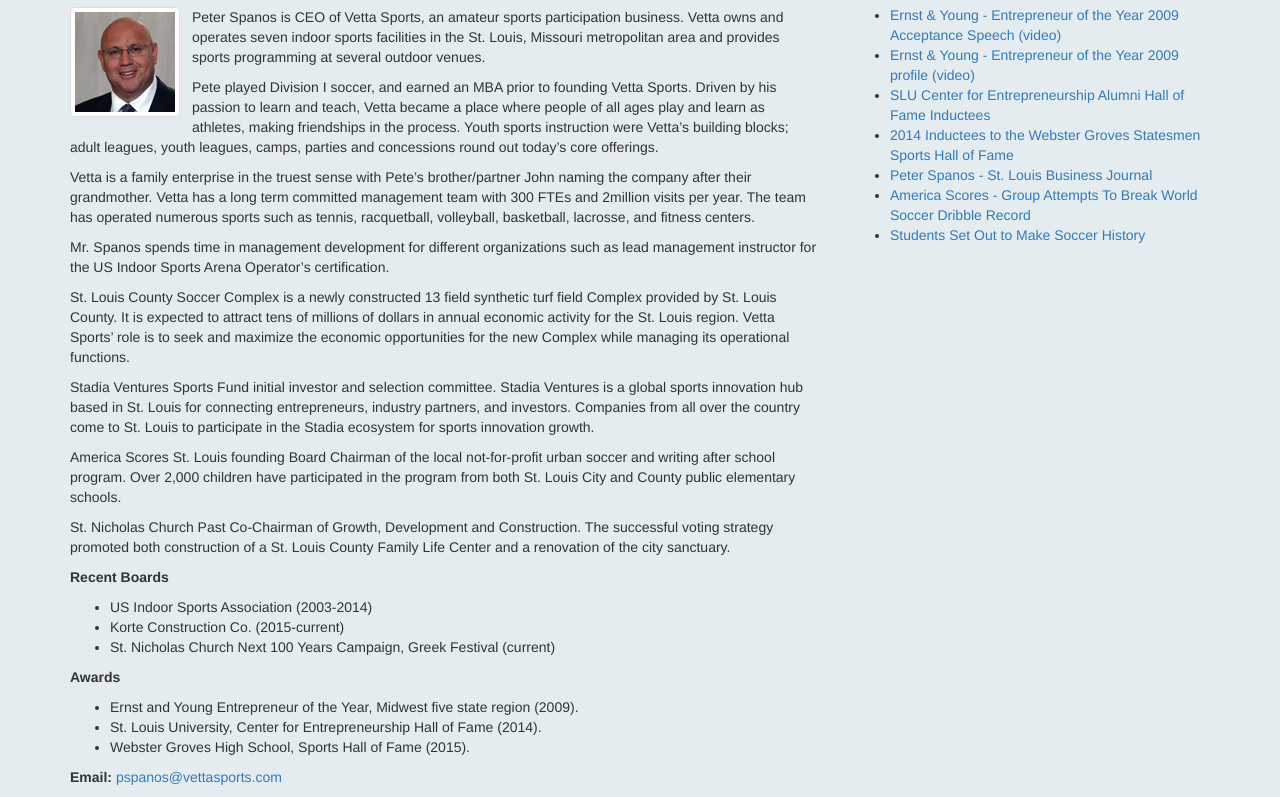
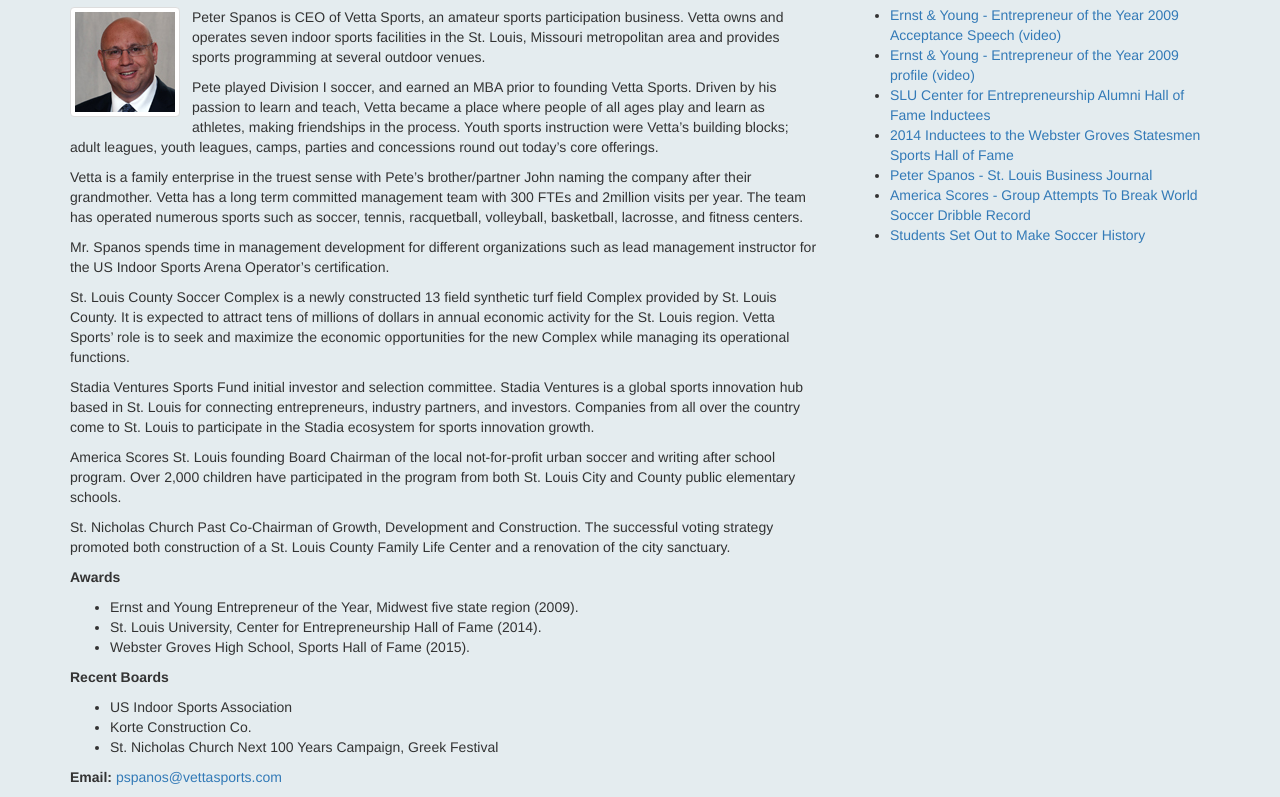
Before and after one commit to charlie-s/peterspanos.com, a plain HTML site: page index.html in a window 1280 px wide. Shown: the part 63-860 px from the top of the page. Drawn offline with nearby package versions, Linux system fonts and the light colour scheme.

Commit message:
Update index.html.
Content updates.

```diff
--- a/index.html
+++ b/index.html
@@ -37,27 +37,26 @@
 
                     <p>Peter Spanos is CEO of Vetta Sports, an amateur sports participation business. Vetta owns and operates seven indoor sports facilities in the St. Louis, Missouri metropolitan area and provides sports programming at several outdoor venues.</p>
                     <p>Pete played Division I soccer, and earned an MBA prior to founding Vetta Sports. Driven by his passion to learn and teach, Vetta became a place where people of all ages play and learn as athletes, making friendships in the process. Youth sports instruction were Vetta’s building blocks; adult leagues, youth leagues, camps, parties and concessions round out today’s core offerings.</p>
-                    <p>Vetta is a family enterprise in the truest sense with Pete’s brother/partner John naming the company after their grandmother. Vetta has a long term committed management team with 300 FTEs and 2million visits per year. The team has operated numerous sports such as tennis, racquetball, volleyball, basketball, lacrosse, and fitness centers.  </p>
+                    <p>Vetta is a family enterprise in the truest sense with Pete’s brother/partner John naming the company after their grandmother. Vetta has a long term committed management team with 300 FTEs and 2million visits per year. The team has operated numerous sports such as soccer, tennis, racquetball, volleyball, basketball, lacrosse, and fitness centers.  </p>
                     <p>Mr. Spanos spends time in management development for different organizations such as lead management instructor for the US Indoor Sports Arena Operator’s certification.</p>
                     <p>St. Louis County Soccer Complex is a newly constructed 13 field synthetic turf field Complex provided by St. Louis County. It is expected to attract tens of millions of dollars in annual economic activity for the St. Louis region. Vetta Sports’ role is to seek and maximize the economic opportunities for the new Complex while managing its operational functions.</p>
                     <p>Stadia Ventures Sports Fund initial investor and selection committee. Stadia Ventures is a global sports innovation hub based in St. Louis for connecting entrepreneurs, industry partners, and investors. Companies from all over the country come to St. Louis to participate in the Stadia ecosystem for sports innovation growth.</p>
                     <p>America Scores St. Louis founding Board Chairman of the local not-for-profit urban soccer and writing after school program. Over 2,000 children have participated in the program from both St. Louis City and County public elementary schools.</p>
                     <p>St. Nicholas Church Past Co-Chairman of Growth, Development and Construction. The successful voting strategy promoted both construction of a St. Louis County Family Life Center and a renovation of the city sanctuary.</p>
-
-                    <p>
-                        <strong>Recent Boards</strong>
-                        <ul>
-                            <li>US Indoor Sports Association (2003-2014)</li>
-                            <li>Korte Construction Co. (2015-current)</li>
-                            <li>St. Nicholas Church Next 100 Years Campaign, Greek Festival (current)</li>
-                        </ul>
-                    </p>
                     <p>
                         <strong>Awards</strong>
                         <ul>
                             <li>Ernst and Young Entrepreneur of the Year, Midwest five state region (2009).</li>
                             <li>St. Louis University, Center for Entrepreneurship Hall of Fame (2014).</li>
                             <li>Webster Groves High School, Sports Hall of Fame (2015).</li>
+                        </ul>
+                    </p>
+                    <p>
+                        <strong>Recent Boards</strong>
+                        <ul>
+                            <li>US Indoor Sports Association</li>
+                            <li>Korte Construction Co.</li>
+                            <li>St. Nicholas Church Next 100 Years Campaign, Greek Festival</li>
                         </ul>
                     </p>
                     <p><strong>Email:</strong> <a href="pspanos@vettasports.com">pspanos@vettasports.com</a></p>
```
